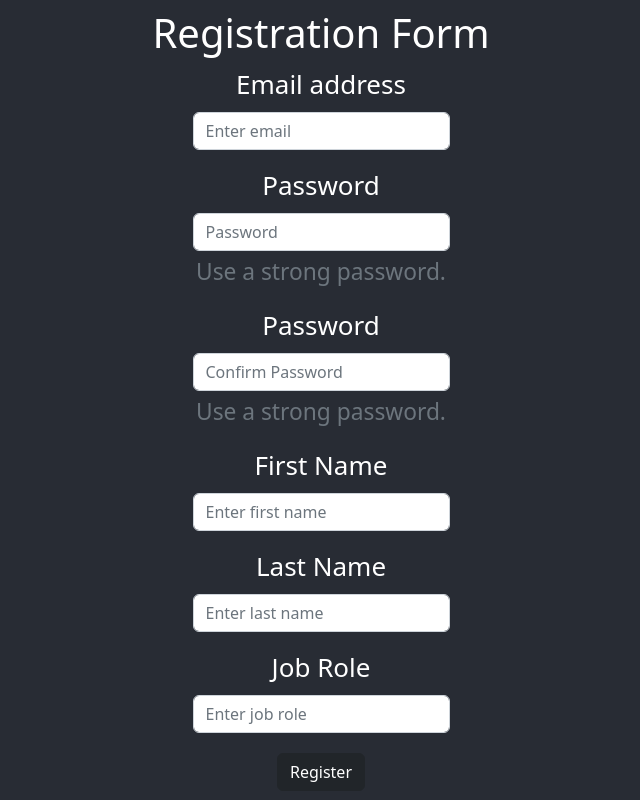
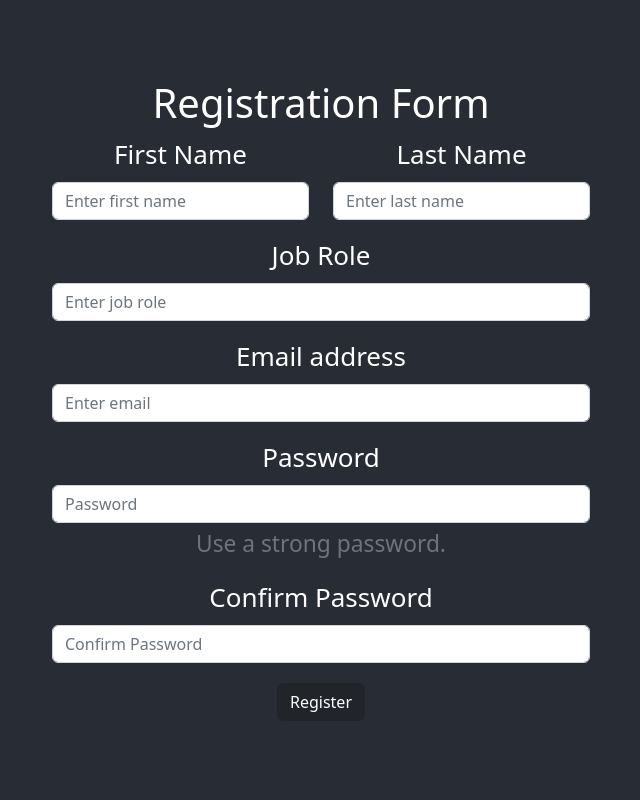
Before and after one commit to jacobwysocki/Cybersurvival-Task, a React (Create React App) app in the folder app/: page /register in a window 1280 px wide. Shown: the whole page, without its empty margins (319-959 px from the left). Built offline with nearby package versions, Linux system fonts and the light colour scheme.

Commit message:
working on register form

```diff
--- a/app/src/components/HomePage.js
+++ b/app/src/components/HomePage.js
@@ -19,7 +19,7 @@ function HomePage() {
           Log in
         </Button>
 
-        <Button Button as={Link} to="/register" className="button"
+        <Button as={Link} to="/register" className="button"
           variant="dark"
           type="submit">
           Register
--- a/app/src/components/Register.js
+++ b/app/src/components/Register.js
@@ -1,10 +1,14 @@
 import React, {useState, setState, useEffect} from 'react';
 
-
+import '../App.css';
 import FloatingLabel from 'react-bootstrap/FloatingLabel';
 import Form from 'react-bootstrap/Form';
 import Button from 'react-bootstrap/Button';
 import Alert from 'react-bootstrap/Alert';
+import {Link} from "react-router-dom";
+import Container from 'react-bootstrap/Container';
+import Row from 'react-bootstrap/Row';
+import Col from 'react-bootstrap/Col';
 
 /**
  * Register component.
@@ -54,11 +58,35 @@ function Register(props) {
     return (
         <>
         <h1>Registration Form</h1>
+        <div className= "registerForm">
+        <Container>
         <Form>
-        <Form.Group className="mb-3">
+        <Row>
+        <Col><Form.Group className="mb-3">
+            <Form.Label>First Name</Form.Label>
+            <Form.Control type="text" value={firstName} onChange = {(e) => handleInputChange(e)} id="firstName" placeholder="Enter first name" />
+        </Form.Group>
+        </Col>
+
+        <Col><Form.Group className="mb-3">
+            <Form.Label for="lastName">Last Name</Form.Label>
+            <Form.Control type="text" id="lastName" value={lastName} onChange = {(e) => handleInputChange(e)} placeholder="Enter last name" />
+        </Form.Group>
+        </Col>
+
+      </Row>
+
+      <Row>
+      <Form.Group className="mb-3">
+            <Form.Label for="jobRole">Job Role</Form.Label>
+            <Form.Control type="text" id="jobRole" value={jobRole} onChange = {(e) => handleInputChange(e)} placeholder="Enter job role" />
+        </Form.Group>
+
+        <Col><Form.Group className="mb-3">
             <Form.Label for="email">Email address</Form.Label>
             <Form.Control type="email" id="email" value={email} onChange = {(e) => handleInputChange(e)} placeholder="Enter email" />
         </Form.Group>
+
 
         <Form.Group className="mb-3">
             <Form.Label for="password">Password</Form.Label>
@@ -69,32 +97,22 @@ function Register(props) {
         </Form.Group>
 
         <Form.Group className="mb-3">
-            <Form.Label for="confirmPassword">Password</Form.Label>
+            <Form.Label for="confirmPassword">Confirm Password</Form.Label>
             <Form.Control type="password" id="confirmPassword" value={confirmPassword} onChange = {(e) => handleInputChange(e)} placeholder="Confirm Password" />
-            <Form.Text className="text-muted">
-            Use a strong password.
-            </Form.Text>
         </Form.Group>
 
-        <Form.Group className="mb-3">
-            <Form.Label>First Name</Form.Label>
-            <Form.Control type="text" value={firstName} onChange = {(e) => handleInputChange(e)} id="firstName" placeholder="Enter first name" />
-        </Form.Group>
+        </Col>
 
-        <Form.Group className="mb-3">
-            <Form.Label for="lastName">Last Name</Form.Label>
-            <Form.Control type="text" id="lastName" value={lastName} onChange = {(e) => handleInputChange(e)} placeholder="Enter last name" />
-        </Form.Group>
-
-        <Form.Group className="mb-3">
-            <Form.Label for="jobRole">Job Role</Form.Label>
-            <Form.Control type="text" id="jobRole" value={jobRole} onChange = {(e) => handleInputChange(e)} placeholder="Enter job role" />
-        </Form.Group>
-
-        <Button variant="dark" onClick={()=>handleSubmit()} type="submit">
+      </Row>
+        <Button as={Link} to="/login" variant="dark" onClick={()=>handleSubmit()} type="submit" >
             Register
         </Button>
         </Form>
+    </Container>
+        </div>
+
+
+
         </>
     )
 }
```
